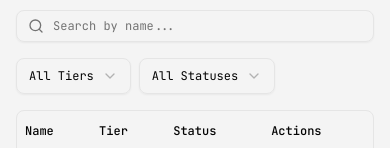
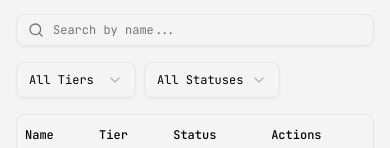
Before and after one commit to rohandrummond/mithrandir, a Next.js app in the folder dashboard/: page / in a window 390 px wide. Shown: the part 191-339 px from the top of the page. Built offline with nearby package versions, Linux system fonts and the light colour scheme; no server answers.

Commit message:
Make responsive design tweaks to button, input and select components

```diff
--- a/dashboard/components/ui/button.tsx
+++ b/dashboard/components/ui/button.tsx
@@ -21,10 +21,10 @@ const buttonVariants = cva(
         link: "text-primary underline-offset-4 hover:underline",
       },
       size: {
-        default: "h-9 px-4 py-2 has-[>svg]:px-3",
+        default: "h-11 sm:h-9 px-4 py-2 has-[>svg]:px-3",
         sm: "h-8 rounded-md gap-1.5 px-3 has-[>svg]:px-2.5",
         lg: "h-10 rounded-md px-6 has-[>svg]:px-4",
-        icon: "size-9",
+        icon: "size-11 sm:size-9",
         "icon-sm": "size-8",
         "icon-lg": "size-10",
       },
--- a/dashboard/components/ui/input.tsx
+++ b/dashboard/components/ui/input.tsx
@@ -8,7 +8,7 @@ function Input({ className, type, ...props }: React.ComponentProps<"input">) {
       type={type}
       data-slot="input"
       className={cn(
-        "file:text-foreground placeholder:text-muted-foreground selection:bg-primary selection:text-primary-foreground dark:bg-input/30 border-input h-9 w-full min-w-0 rounded-md border bg-transparent px-3 py-1 text-base shadow-xs transition-[color,box-shadow] outline-none file:inline-flex file:h-7 file:border-0 file:bg-transparent file:text-sm file:font-medium disabled:pointer-events-none disabled:cursor-not-allowed disabled:opacity-50 md:text-sm",
+        "file:text-foreground placeholder:text-muted-foreground selection:bg-primary selection:text-primary-foreground dark:bg-input/30 border-input h-11 sm:h-9 w-full min-w-0 rounded-md border bg-transparent px-3 py-1 text-base shadow-xs transition-[color,box-shadow] outline-none file:inline-flex file:h-7 file:border-0 file:bg-transparent file:text-sm file:font-medium disabled:pointer-events-none disabled:cursor-not-allowed disabled:opacity-50 md:text-sm",
         "focus-visible:border-ring focus-visible:ring-ring/50 focus-visible:ring-[3px]",
         "aria-invalid:ring-destructive/20 dark:aria-invalid:ring-destructive/40 aria-invalid:border-destructive",
         className
--- a/dashboard/components/ui/select.tsx
+++ b/dashboard/components/ui/select.tsx
@@ -37,7 +37,7 @@ function SelectTrigger({
       data-slot="select-trigger"
       data-size={size}
       className={cn(
-        "border-input data-[placeholder]:text-muted-foreground [&_svg:not([class*='text-'])]:text-muted-foreground focus-visible:border-ring focus-visible:ring-ring/50 aria-invalid:ring-destructive/20 dark:aria-invalid:ring-destructive/40 aria-invalid:border-destructive dark:bg-input/30 dark:hover:bg-input/50 flex w-fit items-center justify-between gap-2 rounded-md border bg-transparent px-3 py-2 text-sm whitespace-nowrap shadow-xs transition-[color,box-shadow] outline-none focus-visible:ring-[3px] disabled:cursor-not-allowed disabled:opacity-50 data-[size=default]:h-9 data-[size=sm]:h-8 *:data-[slot=select-value]:line-clamp-1 *:data-[slot=select-value]:flex *:data-[slot=select-value]:items-center *:data-[slot=select-value]:gap-2 [&_svg]:pointer-events-none [&_svg]:shrink-0 [&_svg:not([class*='size-'])]:size-4",
+        "border-input data-[placeholder]:text-muted-foreground [&_svg:not([class*='text-'])]:text-muted-foreground focus-visible:border-ring focus-visible:ring-ring/50 aria-invalid:ring-destructive/20 dark:aria-invalid:ring-destructive/40 aria-invalid:border-destructive dark:bg-input/30 dark:hover:bg-input/50 flex w-fit min-w-[120px] items-center justify-between gap-2 rounded-md border bg-transparent px-3 py-2 text-sm whitespace-nowrap shadow-xs transition-[color,box-shadow] outline-none focus-visible:ring-[3px] disabled:cursor-not-allowed disabled:opacity-50 data-[size=default]:h-9 data-[size=sm]:h-8 *:data-[slot=select-value]:line-clamp-1 *:data-[slot=select-value]:flex *:data-[slot=select-value]:items-center *:data-[slot=select-value]:gap-2 [&_svg]:pointer-events-none [&_svg]:shrink-0 [&_svg:not([class*='size-'])]:size-4",
         className
       )}
       {...props}
```
